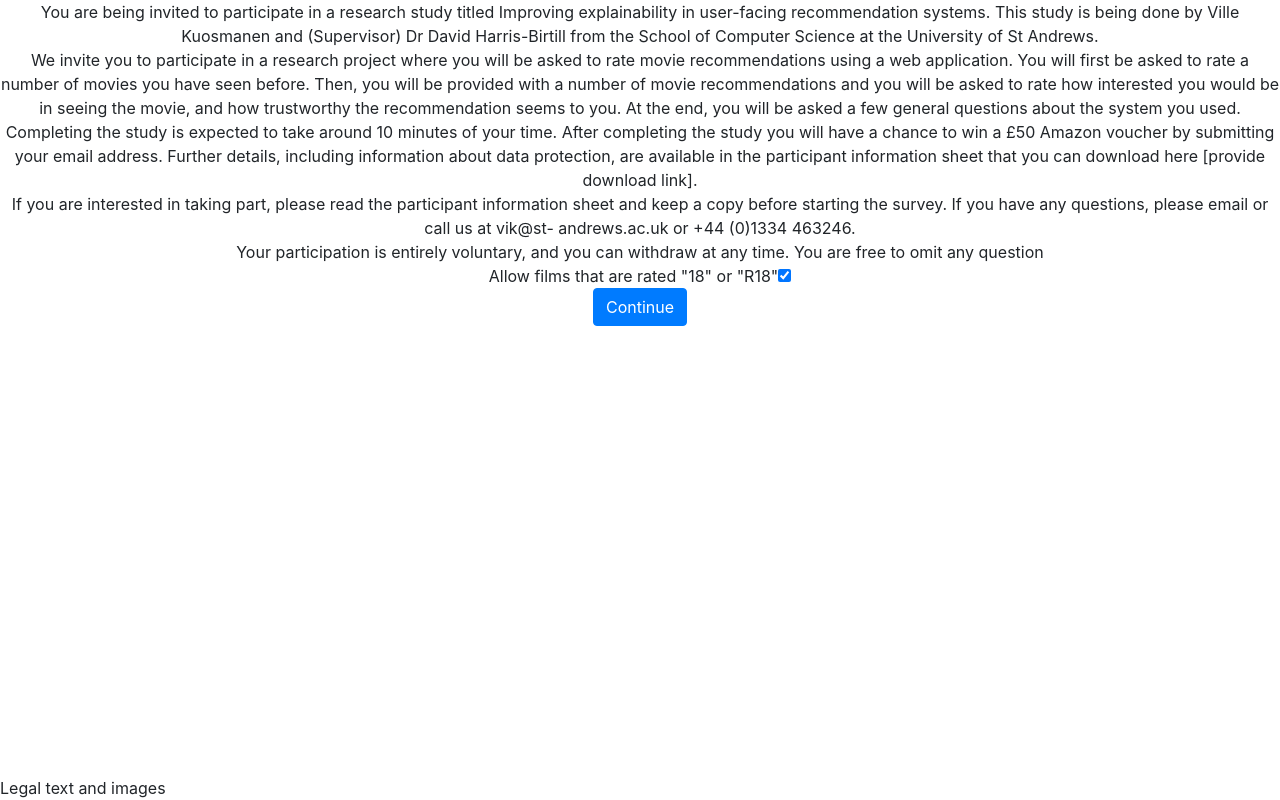
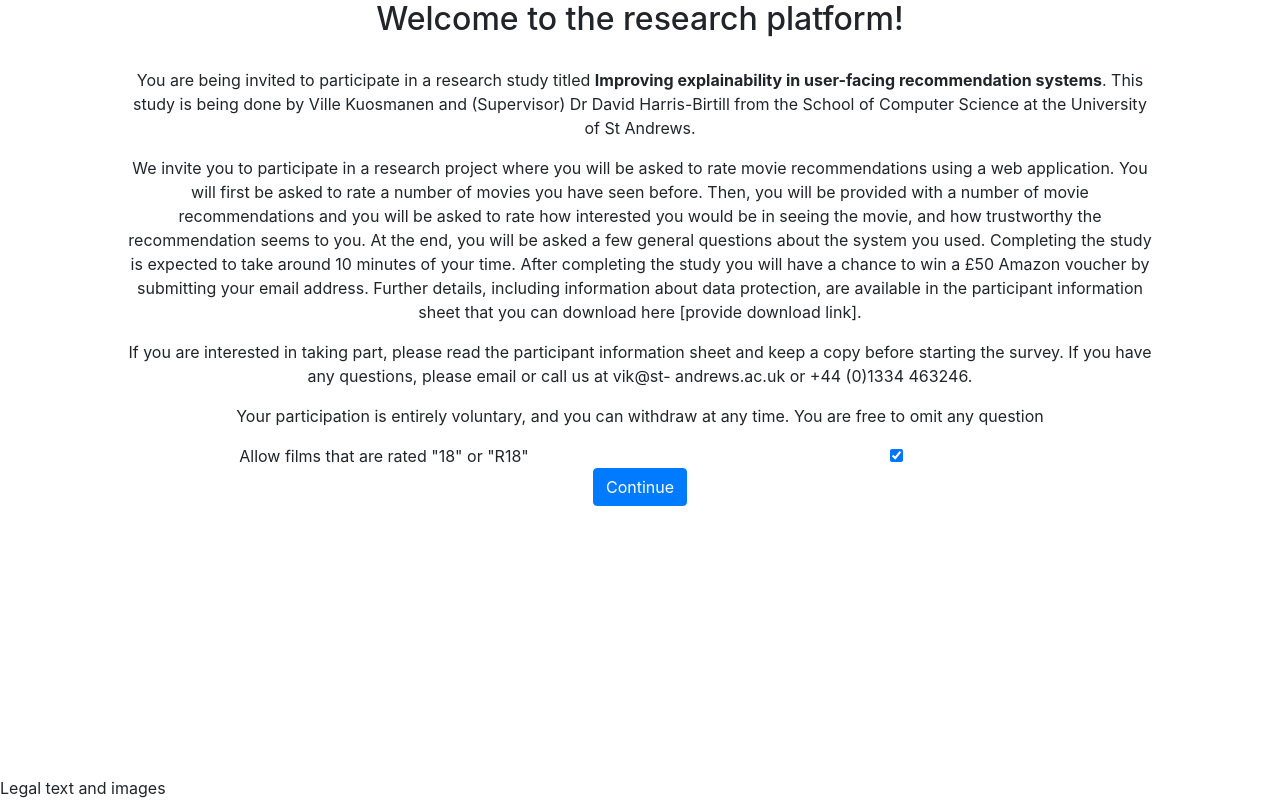
Before and after one commit to villekuosmanen/WebAppSHProject, a React (Create React App) app in the folder web-films/client/: page / in a window 1280 px wide. Built offline with nearby package versions, Linux system fonts and the light colour scheme.

Commit message:
Style start and end components

```diff
--- a/web-films/client/src/App.css
+++ b/web-films/client/src/App.css
@@ -1,6 +1,11 @@
 .App {
   text-align: center;
   width: 100%;
+}
+
+.text-root {
+    padding-left: 10%;
+    padding-right: 10%;
 }
 
 .App-header {
--- a/web-films/client/src/EndView.js
+++ b/web-films/client/src/EndView.js
@@ -1,17 +1,33 @@
 import React, { Component } from 'react';
+import Button from 'react-bootstrap/Button';
+import Container from 'react-bootstrap/Container'
+import Row from 'react-bootstrap/Row'
+import Col from 'react-bootstrap/Col'
+import Form from 'react-bootstrap/Form'
+
 import './App.css';
 
 class EndView extends Component {
 
     render() {
         return (
-            <div>
-                <div>
+            <div className="text-root">
+                <h1 className="main-header" >End of study.</h1>
+                <p>
                     By clicking the ‘Submit’ button below, you are consenting to participate in this study, as it is
                     described in the participant information sheet, which you can download here [provide download
                     link]. If you did not yet download and keep a copy of this document for your records, we
                     recommend you do that now.
-                </div>
+                </p>
+                <Form>
+                    <Form.Group controlId="formBasicEmail">
+                        <Form.Label>Email address</Form.Label>
+                        <Form.Control type="email" placeholder="Enter email" />
+                    </Form.Group>
+                    <Button variant="primary" type="submit">
+                        Submit
+                    </Button>
+                </Form>
             </div>
         );
     }
--- a/web-films/client/src/StartView.js
+++ b/web-films/client/src/StartView.js
@@ -1,5 +1,8 @@
 import React, { Component } from 'react';
 import Button from 'react-bootstrap/Button';
+import Container from 'react-bootstrap/Container'
+import Row from 'react-bootstrap/Row'
+import Col from 'react-bootstrap/Col'
 
 import './App.css';
 
@@ -11,13 +14,14 @@ class StartView extends Component {
 
     render() {
         return (
-            <div>
-                <div>
-                    You are being invited to participate in a research study titled Improving explainability in user-facing
-                    recommendation systems. This study is being done by Ville Kuosmanen and (Supervisor) Dr David
+            <div className="text-root">
+                <h1 className="main-header" >Welcome to the research platform!</h1>
+                <p>
+                    You are being invited to participate in a research study titled <b>Improving explainability in user-facing
+                    recommendation systems</b>. This study is being done by Ville Kuosmanen and (Supervisor) Dr David
                     Harris-Birtill from the School of Computer Science at the University of St Andrews.
-                </div>
-                <div>We invite you to participate in a research project where you will be asked to rate movie
+                </p>
+                <p>We invite you to participate in a research project where you will be asked to rate movie
                     recommendations using a web application. You will first be asked to rate a number of movies you
                     have seen before. Then, you will be provided with a number of movie recommendations and you
                     will be asked to rate how interested you would be in seeing the movie, and how trustworthy the
@@ -26,20 +30,24 @@ class StartView extends Component {
                     completing the study you will have a chance to win a £50 Amazon voucher by submitting your
                     email address. Further details, including information about data protection, are available in the
                     participant information sheet that you can download here [provide download link].
-                </div>
-                <div>
+                </p>
+                <p>
                     If you are interested in taking part, please read the participant information sheet and keep a copy
                     before starting the survey. If you have any questions, please email or call us at vik@st-
                     andrews.ac.uk or +44 (0)1334 463246.
-                </div>
-                <div>
+                </p>
+                <p>
                     Your participation is entirely voluntary, and you can withdraw at any time. You are free to omit any
                     question
-                </div>
-                <div>
-                    <span>Allow films that are rated "18" or "R18"</span>
-                    <input type="checkbox" checked={this.props.adultMovies} onChange={this.onChange}/>
-                </div>
+                </p>
+                <Container>
+                    <Row>
+                        <Col>Allow films that are rated "18" or "R18"</Col>
+                        <Col>
+                            <input type="checkbox" checked={this.props.adultMovies} onChange={this.onChange}/>
+                        </Col>
+                    </Row>
+                </Container>
                 <Button onClick={this.props.advanceView}>Continue</Button>
             </div>
         );
--- a/web-films/client/src/explanations/RecommendationsView.js
+++ b/web-films/client/src/explanations/RecommendationsView.js
@@ -134,7 +134,7 @@ class RecommendationsView extends Component {
         return (
             <Container>
                 <Row>
-                    <h1 className="main-header" >Based on your ratings, we're recommending the following film:</h1>
+                    <h1 className="main-header" >Based on your ratings, we recommend the following film:</h1>
                 </Row>
                 <Row>
                     <Col md={12} lg={6}>
```
